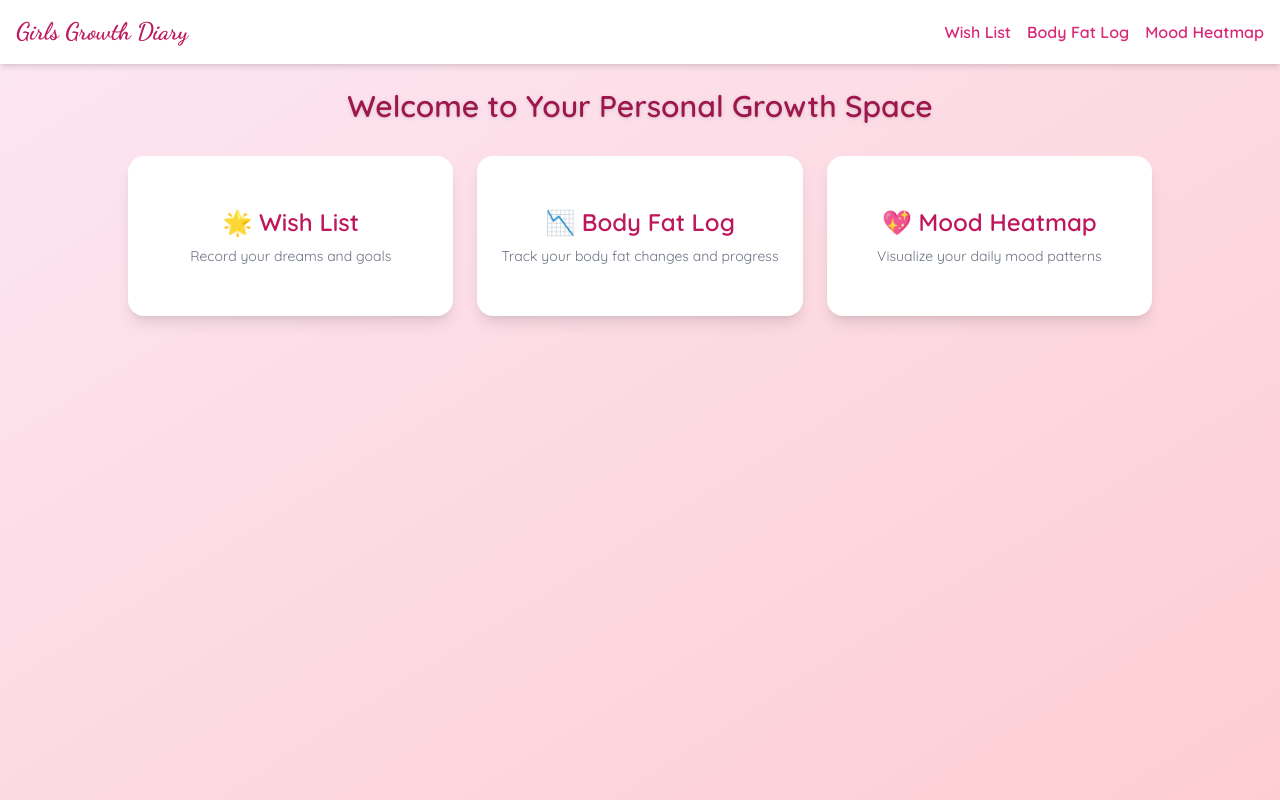
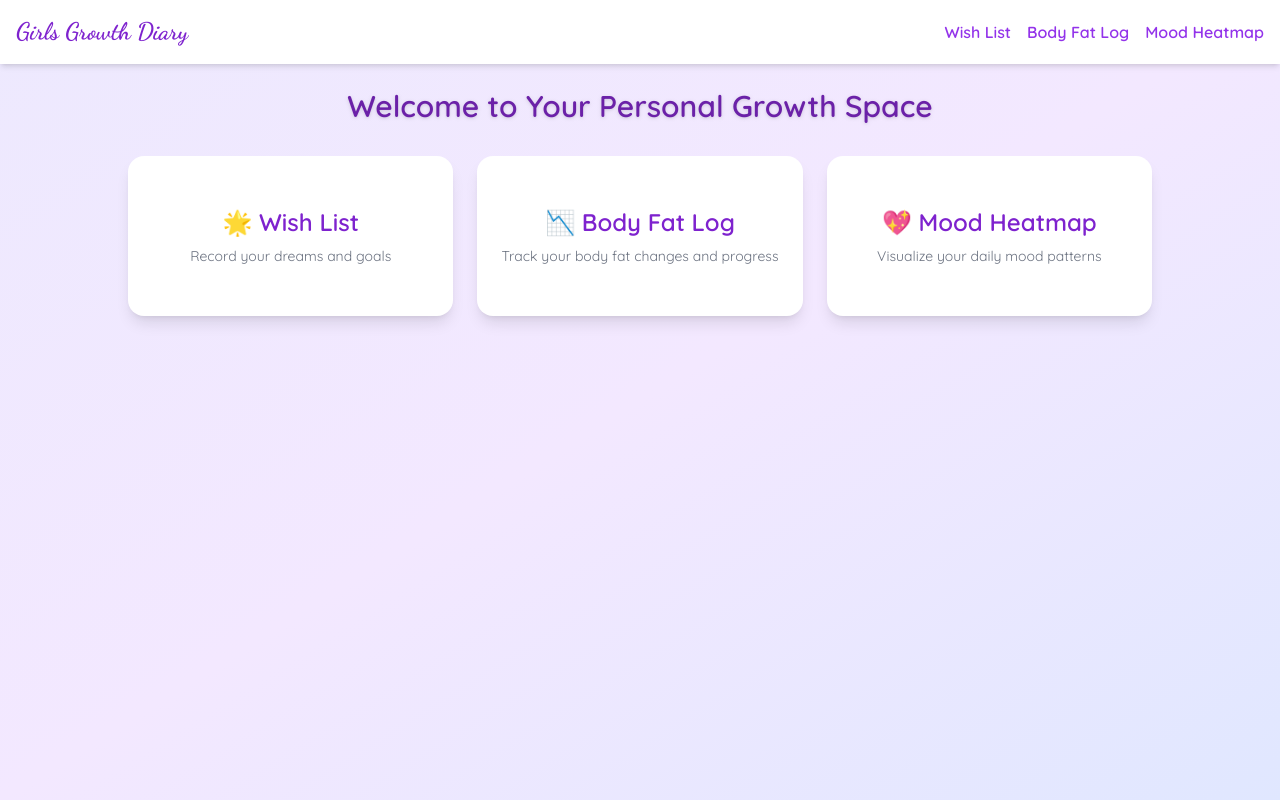
Before and after one commit to Tracy02022/girls-growth-diary, a Next.js app: page / in a window 1280 px wide. Built offline with nearby package versions, Linux system fonts and the light colour scheme.

Commit message:
purple edition
purple edition

```diff
--- a/pages/index.tsx
+++ b/pages/index.tsx
@@ -6,39 +6,39 @@ const dancingScript = Dancing_Script({ subsets: ['latin'], weight: ['700'] })
 
 export default function Home() {
   return (
-    <div className={`min-h-screen bg-gradient-to-br from-pink-100 to-rose-200 ${quicksand.className}`}>
+    <div className={`min-h-screen bg-gradient-to-br from-violet-100 via-purple-100 to-indigo-100 ${quicksand.className}`}>
       {/* Navigation Bar */}
       <nav className="w-full bg-white shadow-md p-4 flex justify-between items-center">
-        <h1 className={`${dancingScript.className} text-2xl text-pink-700`}>Girls Growth Diary</h1>
+        <h1 className={`${dancingScript.className} text-2xl text-purple-700`}>Girls Growth Diary</h1>
         <div className="space-x-4 text-base font-semibold">
-          <Link href="/wishes" className="text-pink-600 hover:underline">Wish List</Link>
-          <Link href="/log" className="text-pink-600 hover:underline">Body Fat Log</Link>
-          <Link href="/mood-heatmap" className="text-pink-600 hover:underline">Mood Heatmap</Link>
+          <Link href="/wishes" className="text-purple-600 hover:underline">Wish List</Link>
+          <Link href="/log" className="text-purple-600 hover:underline">Body Fat Log</Link>
+          <Link href="/mood-heatmap" className="text-purple-600 hover:underline">Mood Heatmap</Link>
         </div>
       </nav>
 
       {/* Page Content */}
       <main className="flex flex-col items-center justify-center p-6">
-        <h2 className="text-3xl font-semibold mb-8 text-pink-800 drop-shadow">Welcome to Your Personal Growth Space</h2>
+        <h2 className="text-3xl font-semibold mb-8 text-purple-800 drop-shadow">Welcome to Your Personal Growth Space</h2>
 
         <div className="grid grid-cols-1 md:grid-cols-3 gap-6 w-full max-w-5xl">
           <Link href="/wishes">
-            <div className="rounded-2xl shadow-lg p-6 bg-white hover:bg-pink-100 transition cursor-pointer text-center h-40 flex flex-col justify-center">
-              <h3 className="text-2xl font-semibold text-pink-700">🌟 Wish List</h3>
+            <div className="rounded-2xl shadow-lg p-6 bg-white hover:bg-violet-100 transition cursor-pointer text-center h-40 flex flex-col justify-center">
+              <h3 className="text-2xl font-semibold text-purple-700">🌟 Wish List</h3>
               <p className="mt-2 text-sm text-gray-500">Record your dreams and goals</p>
             </div>
           </Link>
 
           <Link href="/log">
-            <div className="rounded-2xl shadow-lg p-6 bg-white hover:bg-pink-100 transition cursor-pointer text-center h-40 flex flex-col justify-center">
-              <h3 className="text-2xl font-semibold text-pink-700">📉 Body Fat Log</h3>
+            <div className="rounded-2xl shadow-lg p-6 bg-white hover:bg-violet-100 transition cursor-pointer text-center h-40 flex flex-col justify-center">
+              <h3 className="text-2xl font-semibold text-purple-700">📉 Body Fat Log</h3>
               <p className="mt-2 text-sm text-gray-500">Track your body fat changes and progress</p>
             </div>
           </Link>
 
           <Link href="/mood-heatmap">
-            <div className="rounded-2xl shadow-lg p-6 bg-white hover:bg-pink-100 transition cursor-pointer text-center h-40 flex flex-col justify-center">
-              <h3 className="text-2xl font-semibold text-pink-700">💖 Mood Heatmap</h3>
+            <div className="rounded-2xl shadow-lg p-6 bg-white hover:bg-violet-100 transition cursor-pointer text-center h-40 flex flex-col justify-center">
+              <h3 className="text-2xl font-semibold text-purple-700">💖 Mood Heatmap</h3>
               <p className="mt-2 text-sm text-gray-500">Visualize your daily mood patterns</p>
             </div>
           </Link>
```
